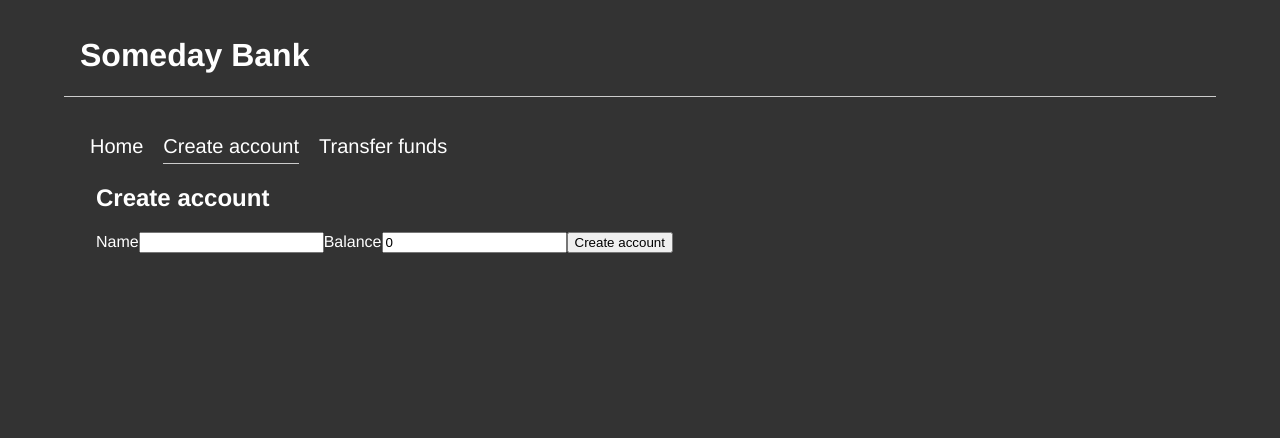
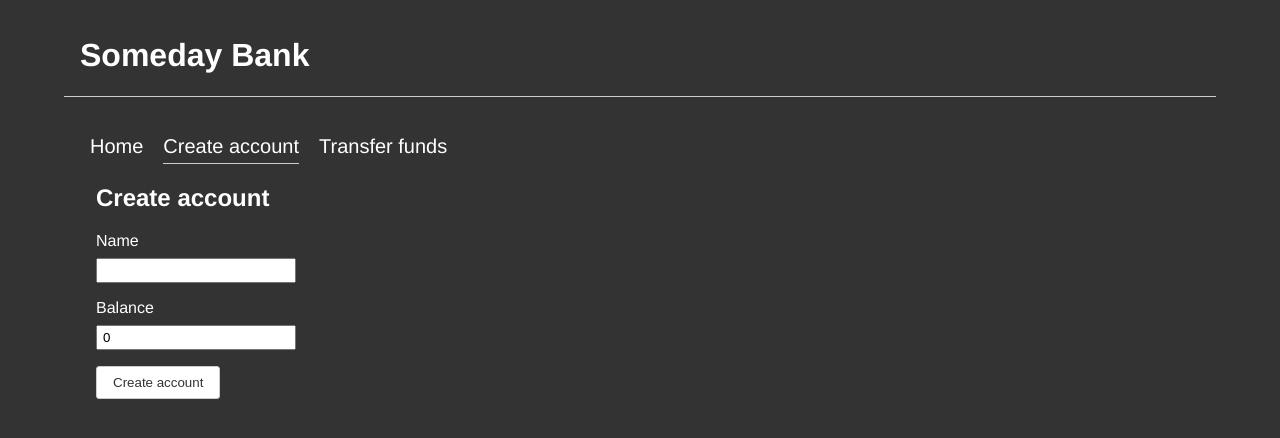
Before and after one commit to ludder/someday, a Next.js app: page /create in a window 1280 px wide. Shown: the top 438 px of the page. Built offline with nearby package versions, Linux system fonts and the light colour scheme.

Commit message:
Add basic styling to forms

```diff
--- a/pages/create.tsx
+++ b/pages/create.tsx
@@ -42,6 +42,9 @@ const Home: NextPage = () => {
           value={balance}
           onChange={(event) => setBalance(Number(event.target.value))}
         />
+
+        <br />
+
         <button type="submit">Create account</button>
       </form>
     </div>
--- a/pages/transfer.tsx
+++ b/pages/transfer.tsx
@@ -74,6 +74,8 @@ const Home: NextPage = () => {
           onChange={(event) => setAmount(Number(event.target.value))}
         />
 
+        <br />
+
         <button
           type="submit"
           disabled={fromAccount === 0 || toAccount === 0 || amount === 0}
--- a/styles/global.css
+++ b/styles/global.css
@@ -5,3 +5,26 @@ body {
     'Arial', sans-serif;
   padding: 1rem 4rem;
 }
+
+
+label {
+  display: block;
+  margin-bottom: .5rem;
+}
+
+input[type="number"],
+input[type="text"],
+select {
+  min-width: 200px;
+  padding: 3px 5px;
+  margin-bottom: 1rem;
+}
+
+button {
+  background-color: #fff;
+  border: 1px solid #ccc;
+  border-radius: 3px;
+  color: #333;
+  cursor: pointer;
+  padding: .5rem 1rem;
+}
```
